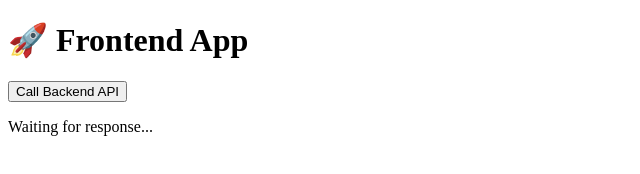
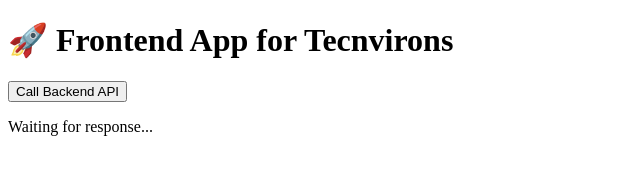
Before and after one commit to Apurva2911/azure-frontend-backend, a website: page frontend/index.html in a window 1280 px wide. Shown: the whole page, without its empty margins (0-640 px from the left). Drawn offline with Linux system fonts and the light colour scheme.

Commit message:
Update index.html

```diff
--- a/frontend/index.html
+++ b/frontend/index.html
@@ -4,7 +4,7 @@
   <title>SPA Frontend</title>
 </head>
 <body>
-  <h1>🚀 Frontend App</h1>
+  <h1>🚀 Frontend App for Tecnvirons </h1>
   <button onclick="loadData()">Call Backend API</button>
   <p id="result">Waiting for response...</p>
 
```
